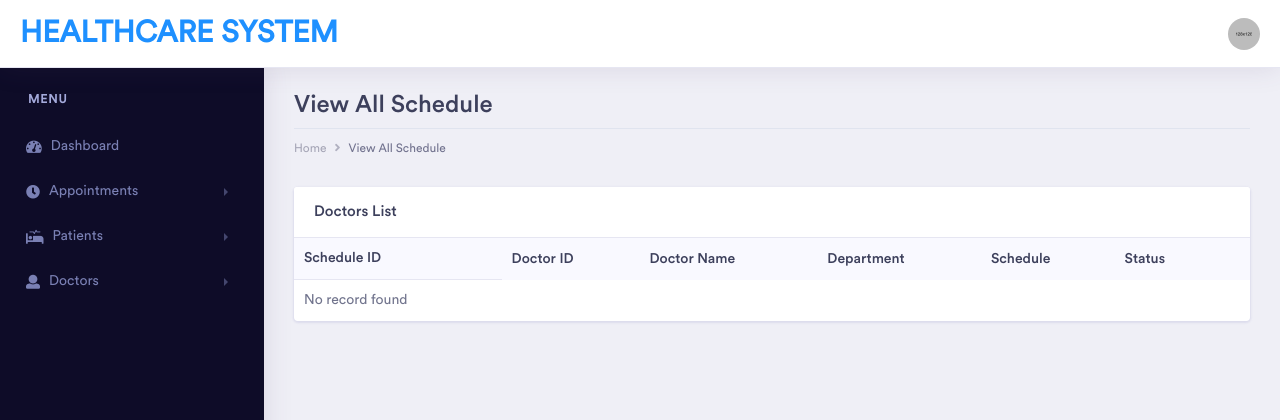
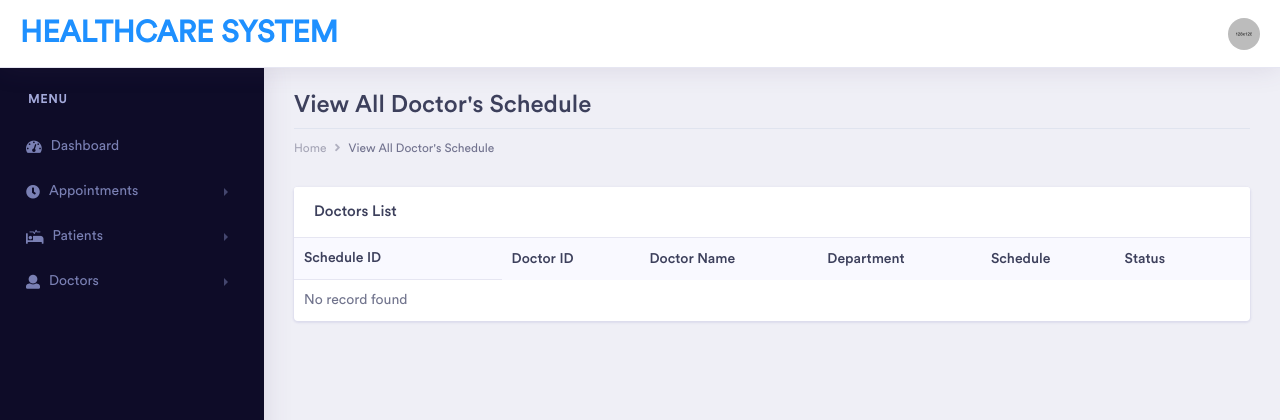
Before and after one commit to limxien20/appointmentSystem, a PHP site: page /viewDocSched.php in a window 1280 px wide. Shown: the top 420 px of the page. Run offline with PHP 8.4, Linux system fonts and the light colour scheme; the visitor is signed in with stand-in values (Sample User, id 1); data that the repository does not hold is empty; some web fonts are replaced.

Commit message:
add title for each page in admin panel

```diff
--- a/dashboard/adddoc.php
+++ b/dashboard/adddoc.php
@@ -17,6 +17,7 @@ include_once("session.php");
     <!-- Required meta tags -->
     <meta charset="utf-8">
     <meta name="viewport" content="width=device-width, initial-scale=1, shrink-to-fit=no">
+    <title>Admin Panel - Add New Doctor</title>
     <!-- Bootstrap CSS -->
     <link rel="stylesheet" href="./assets/vendor/bootstrap/css/bootstrap.min.css">
     <link href="./assets/vendor/fonts/circular-std/style.css" rel="stylesheet">
--- a/dashboard/index.php
+++ b/dashboard/index.php
@@ -15,6 +15,7 @@ include_once("session.php");
     <!-- Required meta tags -->
     <meta charset="utf-8">
     <meta name="viewport" content="width=device-width, initial-scale=1, shrink-to-fit=no">
+    <title>Admin Panel - Dashboard</title>
     <!-- Bootstrap CSS -->
     <link rel="stylesheet" href="./assets/vendor/bootstrap/css/bootstrap.min.css">
     <link href="./assets/vendor/fonts/circular-std/style.css" rel="stylesheet">
--- a/dashboard/viewDocSched.php
+++ b/dashboard/viewDocSched.php
@@ -9,6 +9,7 @@ include_once("session.php");
     <!-- Required meta tags -->
     <meta charset="utf-8">
     <meta name="viewport" content="width=device-width, initial-scale=1, shrink-to-fit=no">
+    <title>Admin Panel - View Doctor Schedule</title>
     <!-- Bootstrap CSS -->
     <link rel="stylesheet" href="./assets/vendor/bootstrap/css/bootstrap.min.css">
     <link href="./assets/vendor/fonts/circular-std/style.css" rel="stylesheet">
@@ -78,12 +79,12 @@ include_once("session.php");
 					<div class="row">
                         <div class="col-xl-12 col-lg-12 col-md-12 col-sm-12 col-12">
                             <div class="page-header">
-                                <h2 class="pageheader-title">View All Schedule</h2>
+                                <h2 class="pageheader-title">View All Doctor's Schedule</h2>
 								<div class="page-breadcrumb">
                                     <nav aria-label="breadcrumb">
                                         <ol class="breadcrumb">
                                             <li class="breadcrumb-item"><a href="index.php" class="breadcrumb-link">Home</a></li>
-                                            <li class="breadcrumb-item active" aria-current="page">View All Schedule</li>
+                                            <li class="breadcrumb-item active" aria-current="page">View All Doctor's Schedule</li>
                                         </ol>
                                     </nav>
                                 </div>
--- a/dashboard/viewappointments.php
+++ b/dashboard/viewappointments.php
@@ -8,6 +8,7 @@ include_once("session.php");
     <!-- Required meta tags -->
     <meta charset="utf-8">
     <meta name="viewport" content="width=device-width, initial-scale=1, shrink-to-fit=no">
+    <title>Admin Panel - View Appointment</title>
     <!-- Bootstrap CSS -->
     <link rel="stylesheet" href="./assets/vendor/bootstrap/css/bootstrap.min.css">
     <link href="./assets/vendor/fonts/circular-std/style.css" rel="stylesheet">
--- a/dashboard/viewdoc.php
+++ b/dashboard/viewdoc.php
@@ -12,6 +12,7 @@ include_once("session.php");
     <!-- Required meta tags -->
     <meta charset="utf-8">
     <meta name="viewport" content="width=device-width, initial-scale=1, shrink-to-fit=no">
+    <title>Admin Panel - View Doctors</title>
     <!-- Bootstrap CSS -->
     <link rel="stylesheet" href="./assets/vendor/bootstrap/css/bootstrap.min.css">
     <link href="./assets/vendor/fonts/circular-std/style.css" rel="stylesheet">
--- a/dashboard/viewpatients.php
+++ b/dashboard/viewpatients.php
@@ -7,6 +7,7 @@ include_once("session.php");
     <!-- Required meta tags -->
     <meta charset="utf-8">
     <meta name="viewport" content="width=device-width, initial-scale=1, shrink-to-fit=no">
+    <title>Admin Panel - View Registered Patient</title>
     <!-- Bootstrap CSS -->
     <link rel="stylesheet" href="./assets/vendor/bootstrap/css/bootstrap.min.css">
     <link href="./assets/vendor/fonts/circular-std/style.css" rel="stylesheet">
```
